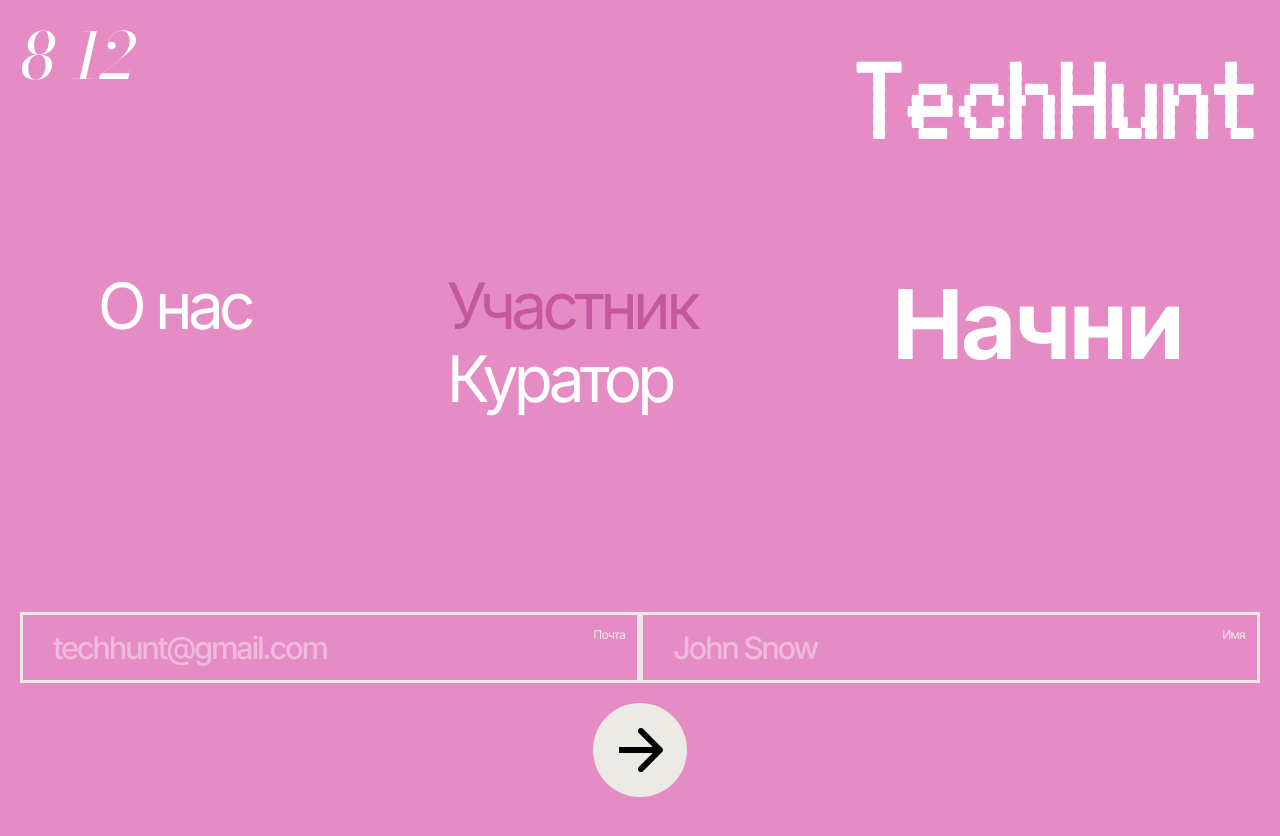
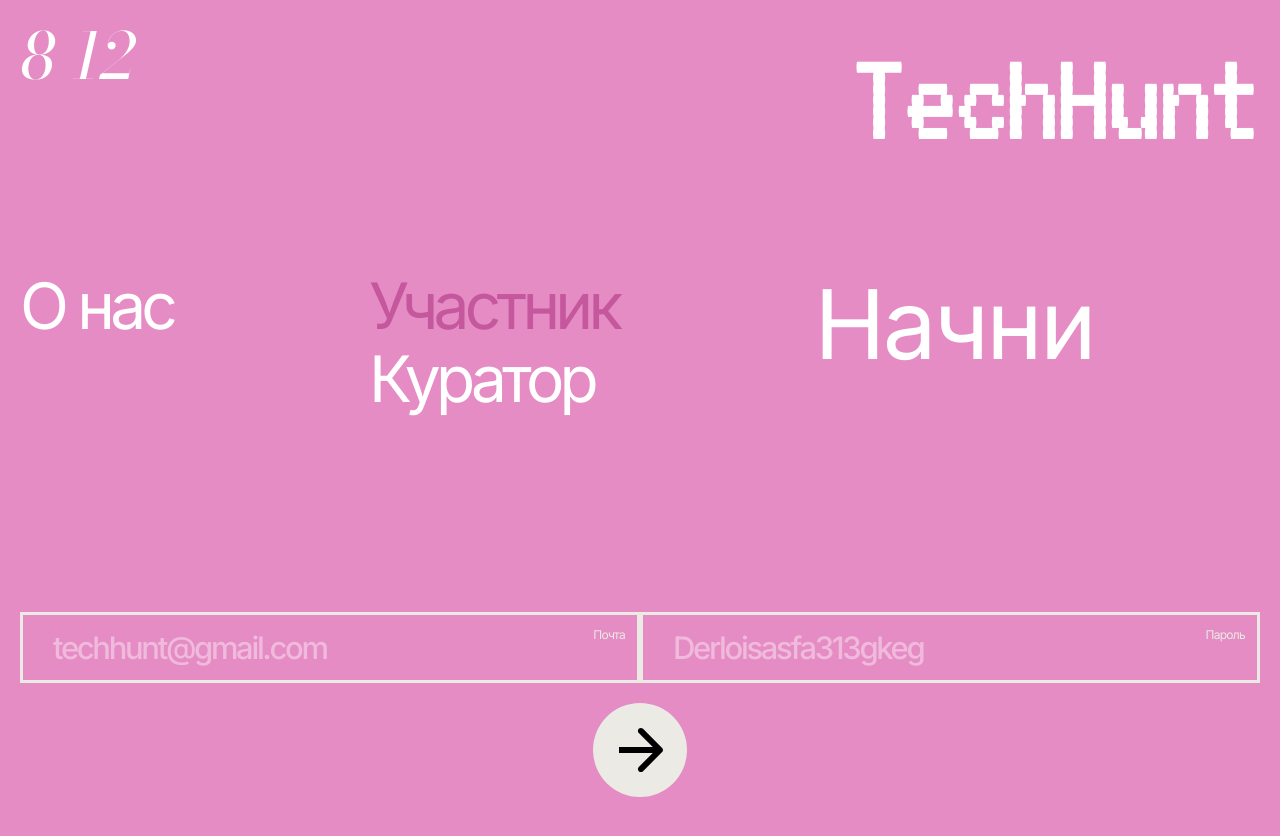
Before and after one commit to lench228/itevents, a website: page registration.html in a window 1280 px wide. Drawn offline with nearby package versions, Linux system fonts and the light colour scheme.

Commit message:
Доработка формы регистрации

```diff
--- a/registration.html
+++ b/registration.html
@@ -39,8 +39,8 @@
                 <input required class="entrance__input" name="email" type="email" placeholder="techhunt@gmail.com">
             </div>
             <div class="entrance__textfield">
-                <label class="entrance__label" for = "password">Имя</label>
-                <input required class = "entrance__input" type = "text" name = "password" placeholder="John Snow">
+                <label class="entrance__label" for = "password">Пароль</label>
+                <input required class = "entrance__input" type = "password" name = "password" placeholder="Derloisasfa313gkeg">
             </div>
         </div>
         <button class="entrance__submit" type='submit'>
--- a/scss/_entrence.scss
+++ b/scss/_entrence.scss
@@ -39,10 +39,11 @@
 
     }
     &__main {
-
+        width: 100%;
         display: flex;
         gap: 196px;
 
+        justify-content: flex-start;
         margin-bottom: 182px;
     }
     &__about{
@@ -85,7 +86,7 @@
         font-family: Inter;
         font-size: 96px;
         font-style: normal;
-        font-weight: 700;
+        font-weight: 400;
         line-height: 114.972%; /* 110.373px */
         letter-spacing: -2.88px;
     }
@@ -119,7 +120,6 @@
     &__input {
         box-sizing: border-box;
         background:none;
-        caret-color: transparent;
         width: 100%;
         padding: 15px 30px;
         border: 3px solid #EBEAE5;
```
Also changed, not shown: css/styles.css, 1 other file.
